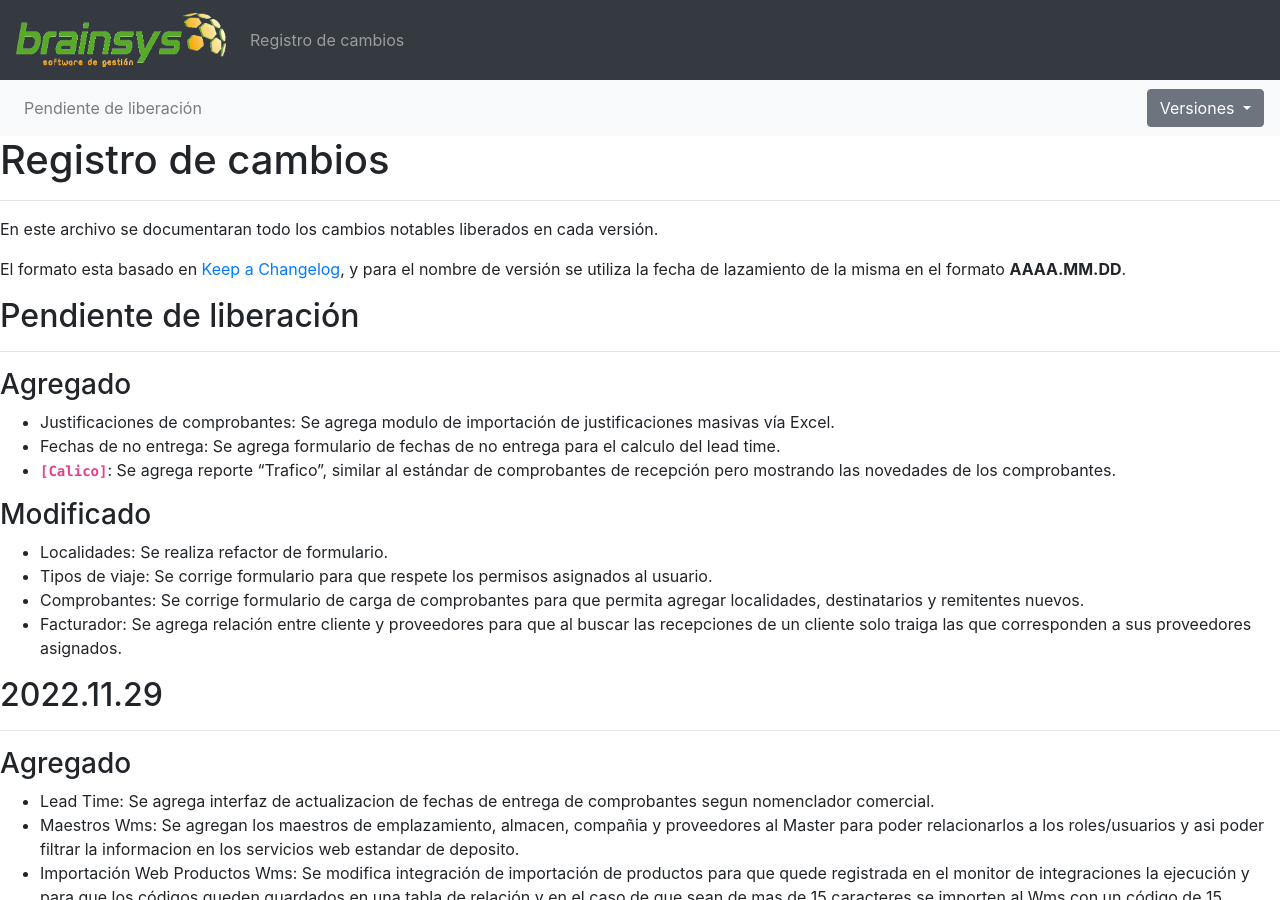
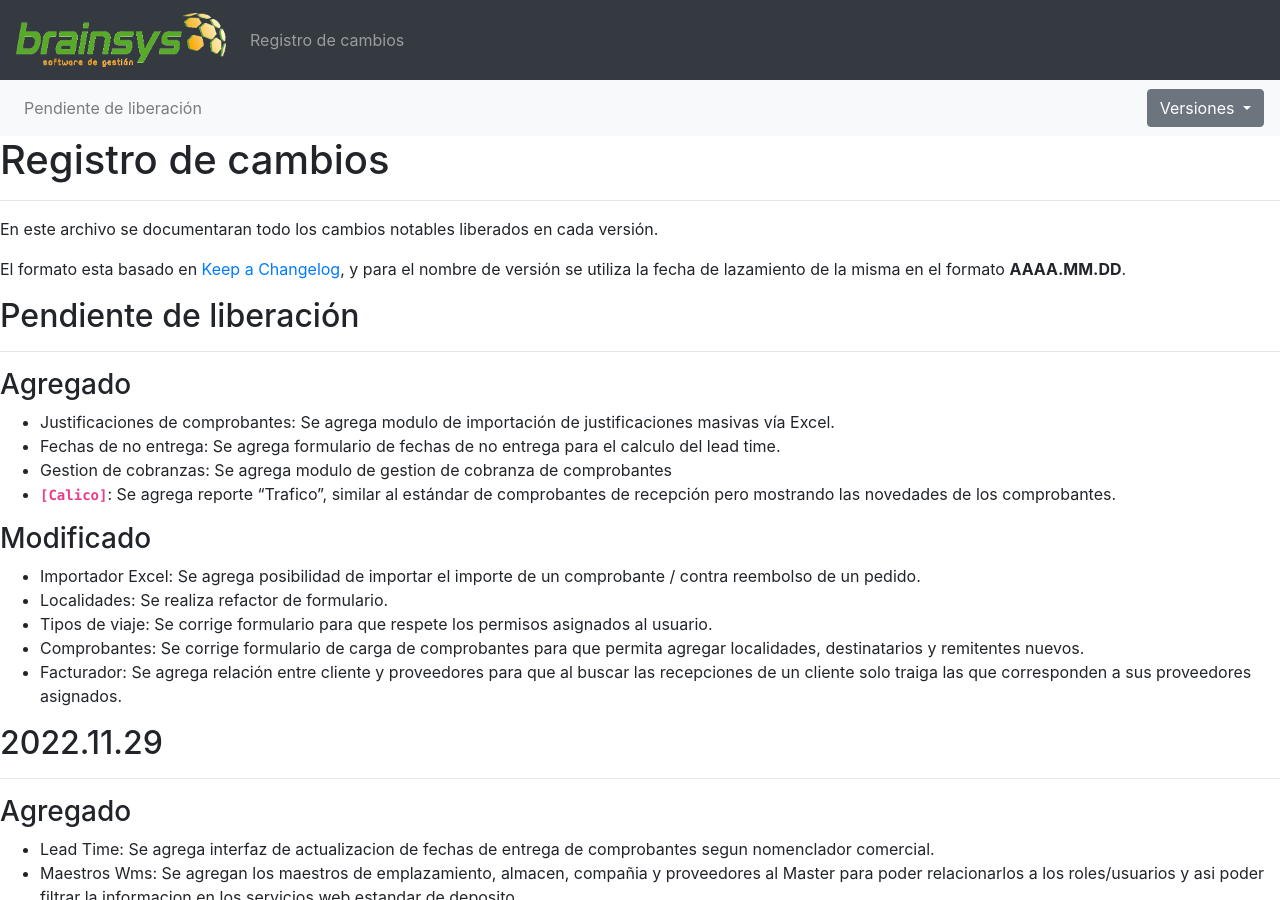
Before and after one commit to brainsys-arsaad/versionado, a Jekyll site: the page built from registro-cambios.markdown, in a window 1280 px wide and 900 px high. Built offline with Jekyll 4.4.1, drawn with Linux system fonts in a browser that asks for light colours.

Commit message:
Update registro-cambios.markdown

```diff
--- a/registro-cambios.markdown
+++ b/registro-cambios.markdown
@@ -85,9 +85,11 @@ El formato esta basado en [Keep a Changelog](https://keepachangelog.com/es-ES/1.
 ### Agregado
 - Justificaciones de comprobantes: Se agrega modulo de importación de justificaciones masivas vía Excel.
 - Fechas de no entrega: Se agrega formulario de fechas de no entrega para el calculo del lead time.
+- Gestion de cobranzas: Se agrega modulo de gestion de cobranza de comprobantes
 - **`[Calico]`**: Se agrega reporte "Trafico", similar al estándar de comprobantes de recepción pero mostrando las novedades de los comprobantes.
 
 ### Modificado
+- Importador Excel: Se agrega posibilidad de importar el importe de un comprobante / contra reembolso de un pedido.
 - Localidades: Se realiza refactor de formulario.
 - Tipos de viaje: Se corrige formulario para que respete los permisos asignados al usuario.
 - Comprobantes: Se corrige formulario de carga de comprobantes para que permita agregar localidades, destinatarios y remitentes nuevos.
```
